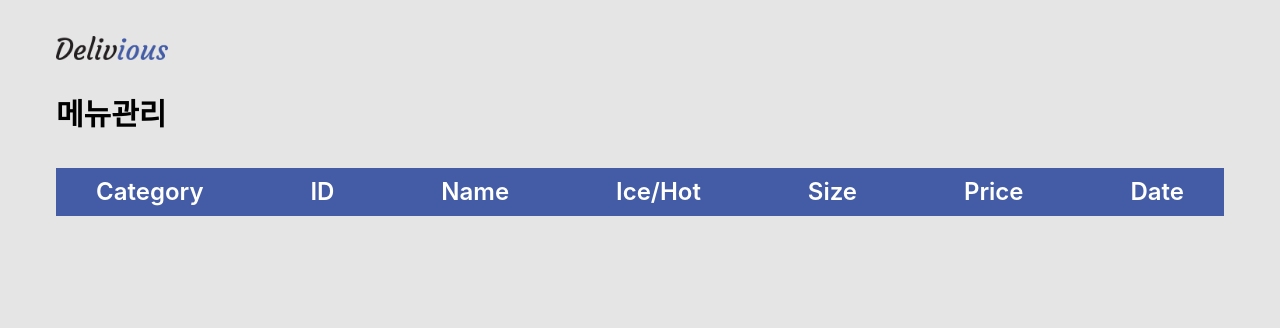
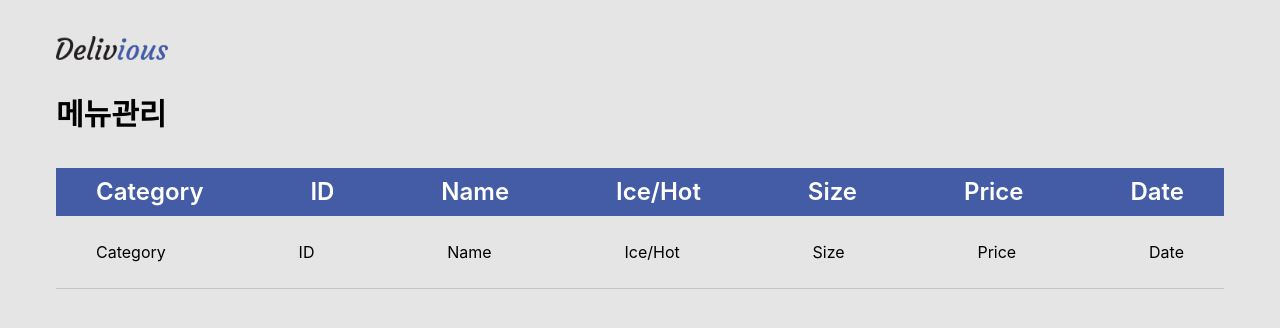
Before and after one commit to do-gather/delivious, a React (Create React App) app in the folder frontend/: page /admin/menu in a window 1280 px wide. Shown: the top 328 px of the page. Built offline with nearby package versions, Linux system fonts and the light colour scheme.

Commit message:
feat: add divider

```diff
--- a/frontend/src/pages/AdminMenu.tsx
+++ b/frontend/src/pages/AdminMenu.tsx
@@ -1,4 +1,11 @@
 import React from "react";
+import AdminMenuItem from "../components/AdminMenuItem.tsx";
+
+function Divider() {
+    return (
+        <div className="border-b w-full" style={{ borderColor: "#c4c4c4" }}></div>
+    );
+}
 
 export default function AdminMenu() {
     return (
@@ -13,6 +20,8 @@ export default function AdminMenu() {
                 <div>Price</div>
                 <div>Date</div>
             </div>
+            <AdminMenuItem />
+            <Divider />
         </div>
     );
 }
```
